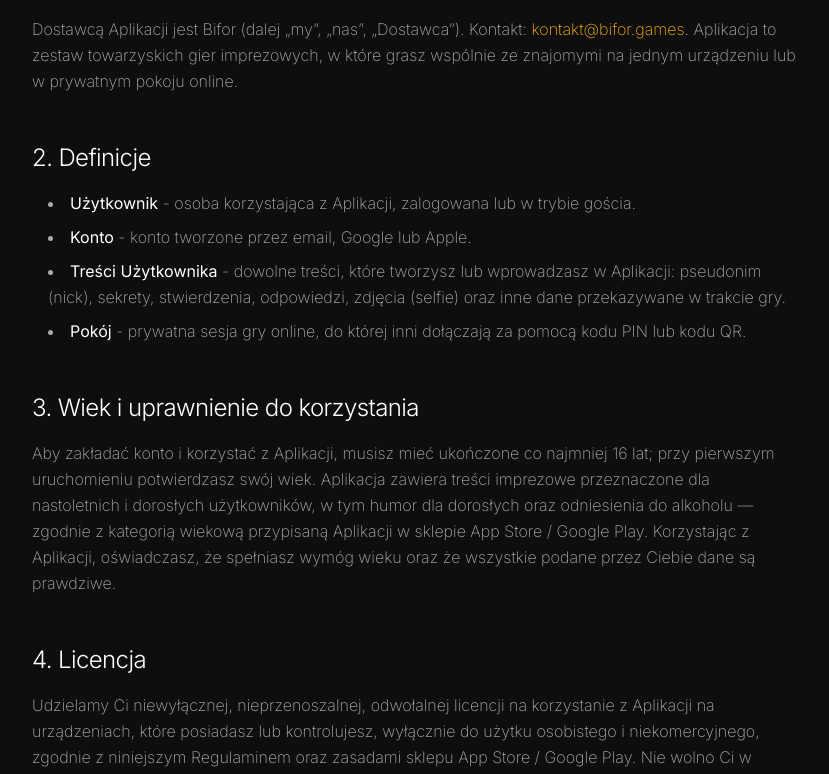
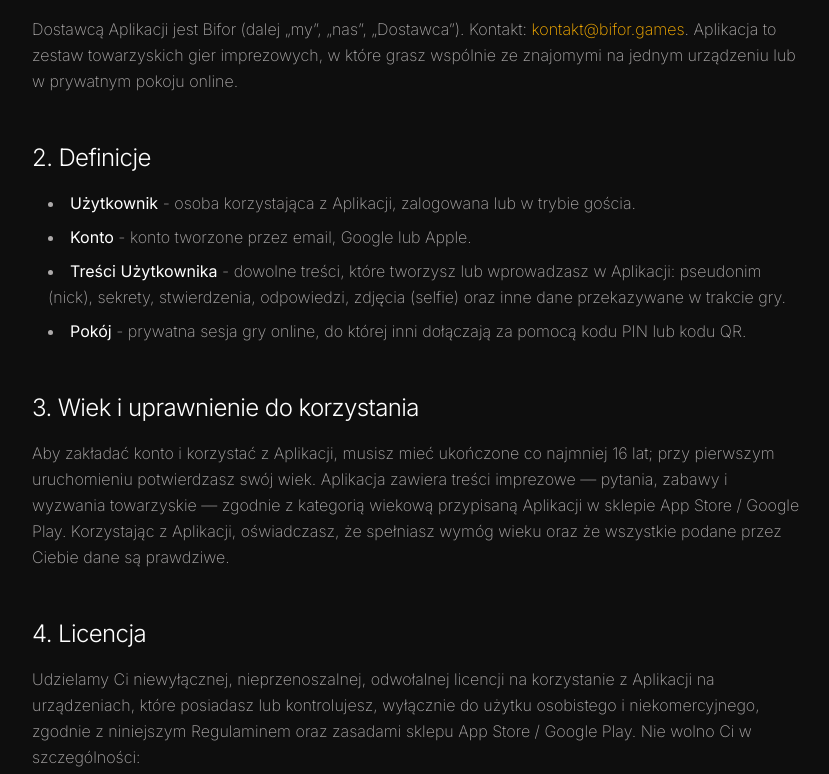
Before and after one commit to rvabka/Bifor, a Next.js app: page /terms in a window 1280 px wide. Shown: the part 425-1199 px from the top of the page, without its empty margins (224-1053 px from the left). Built offline with nearby package versions, Linux system fonts and the light colour scheme.

Commit message:
carousel improve

```diff
--- a/app/terms/page.tsx
+++ b/app/terms/page.tsx
@@ -98,11 +98,10 @@ export default function TermsPage() {
           <p className={P_CLASS}>
             Aby zakładać konto i korzystać z Aplikacji, musisz mieć ukończone co
             najmniej 16 lat; przy pierwszym uruchomieniu potwierdzasz swój wiek.
-            Aplikacja zawiera treści imprezowe przeznaczone dla nastoletnich i
-            dorosłych użytkowników, w tym humor dla dorosłych oraz odniesienia do
-            alkoholu — zgodnie z kategorią wiekową przypisaną Aplikacji w sklepie
-            App Store / Google Play. Korzystając z Aplikacji, oświadczasz, że
-            spełniasz wymóg wieku oraz że wszystkie podane przez Ciebie dane są
+            Aplikacja zawiera treści imprezowe — pytania, zabawy i wyzwania
+            towarzyskie — zgodnie z kategorią wiekową przypisaną Aplikacji w
+            sklepie App Store / Google Play. Korzystając z Aplikacji, oświadczasz,
+            że spełniasz wymóg wieku oraz że wszystkie podane przez Ciebie dane są
             prawdziwe.
           </p>
         </Section>
```
